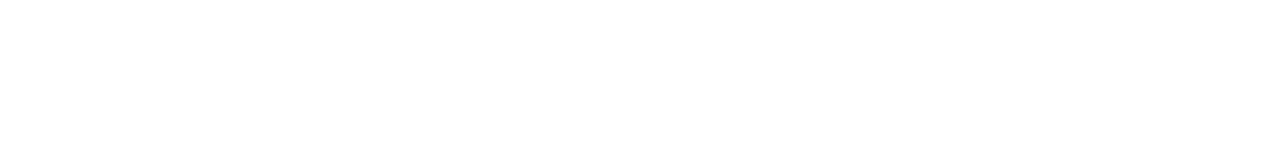
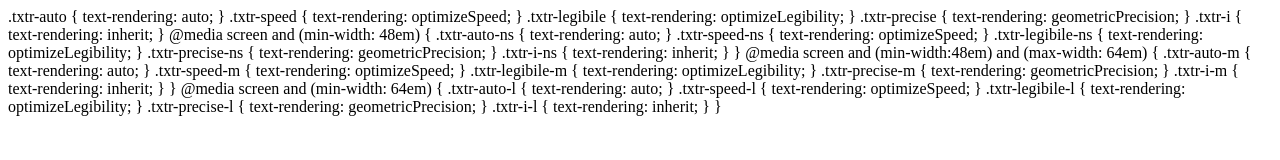
Before and after one commit to mrmrs/css-text-rendering, a website: page index.html in a window 1280 px wide. Drawn offline with Linux system fonts and the light colour scheme.

Commit message:
Adding css contents to html file for documentation

```diff
--- a/index.html
+++ b/index.html
@@ -12,5 +12,34 @@
     <link rel="stylesheet" href="text-rendering.css">
   </head>
   <body>
-  </body>
+.txtr-auto      { text-rendering: auto; }
+.txtr-speed     { text-rendering: optimizeSpeed; }
+.txtr-legibile  { text-rendering: optimizeLegibility; }
+.txtr-precise   { text-rendering: geometricPrecision; }
+.txtr-i         { text-rendering: inherit; }
+
+@media screen and (min-width: 48em) {
+.txtr-auto-ns      { text-rendering: auto; }
+.txtr-speed-ns     { text-rendering: optimizeSpeed; }
+.txtr-legibile-ns  { text-rendering: optimizeLegibility; }
+.txtr-precise-ns   { text-rendering: geometricPrecision; }
+.txtr-i-ns         { text-rendering: inherit; }
+}
+
+@media screen and (min-width:48em) and (max-width: 64em) {
+.txtr-auto-m      { text-rendering: auto; }
+.txtr-speed-m     { text-rendering: optimizeSpeed; }
+.txtr-legibile-m  { text-rendering: optimizeLegibility; }
+.txtr-precise-m   { text-rendering: geometricPrecision; }
+.txtr-i-m         { text-rendering: inherit; }
+}
+
+@media screen and (min-width: 64em) {
+.txtr-auto-l      { text-rendering: auto; }
+.txtr-speed-l     { text-rendering: optimizeSpeed; }
+.txtr-legibile-l  { text-rendering: optimizeLegibility; }
+.txtr-precise-l   { text-rendering: geometricPrecision; }
+.txtr-i-l         { text-rendering: inherit; }
+}
+</body>
 </html>
```
